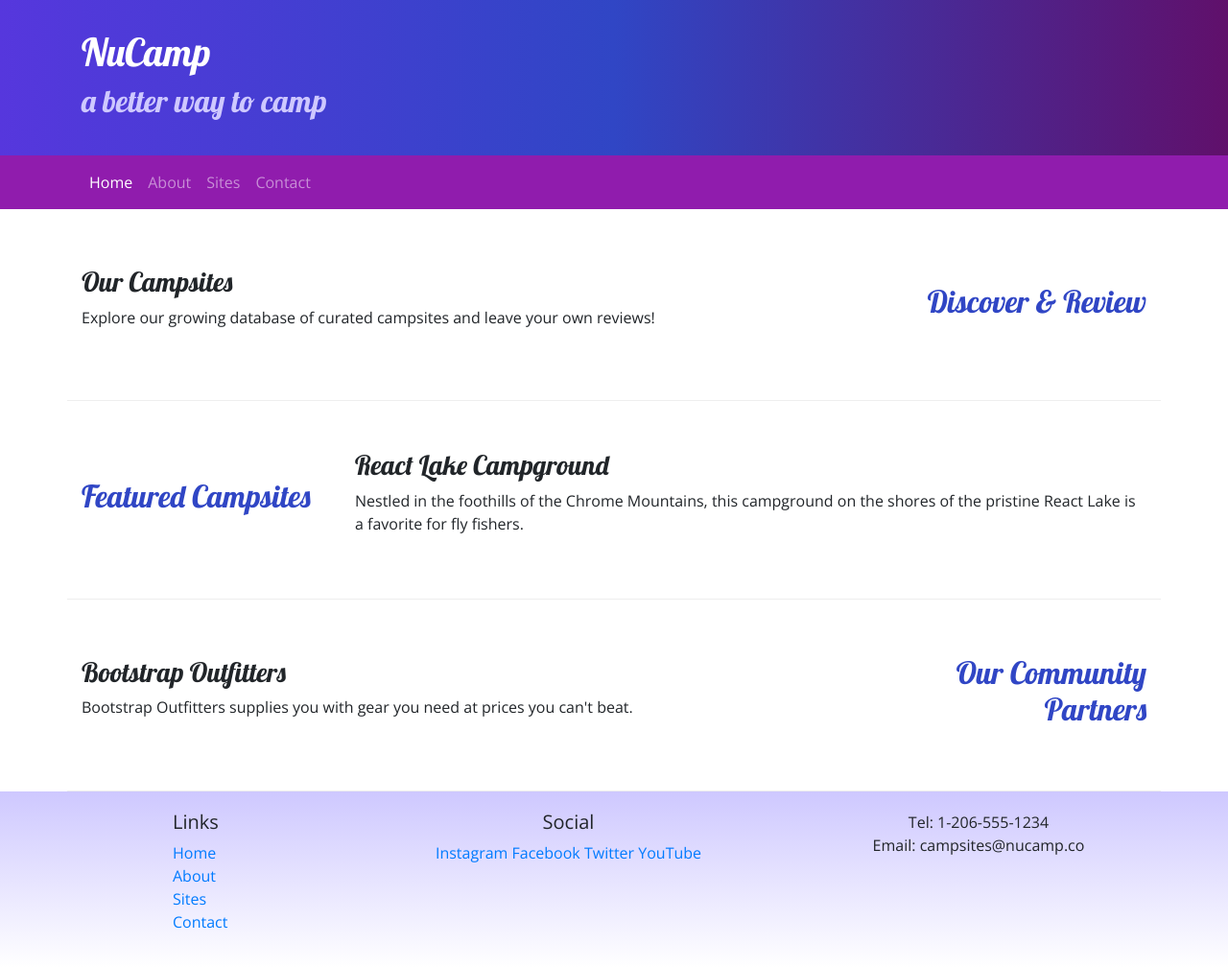
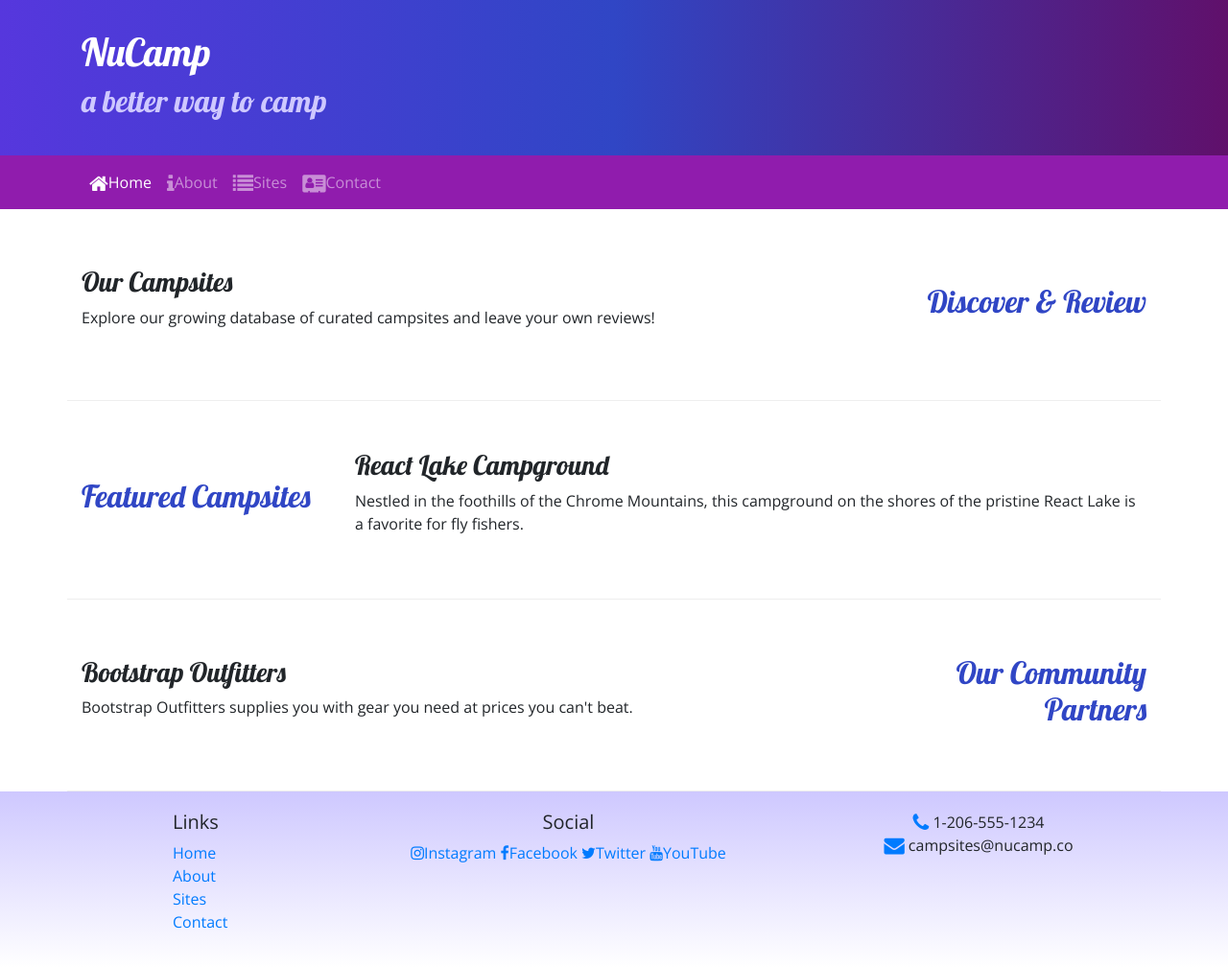
Before and after one commit to pikachap/nucampsite, a website: page index.html in a window 1280 px wide. Shown: the whole page at 96% size. Drawn offline with nearby package versions, Linux system fonts and the light colour scheme.

Commit message:
Icon Fonts

```diff
--- a/index.html
+++ b/index.html
@@ -10,6 +10,7 @@
     <link rel="stylesheet" href="node_modules/bootstrap/dist/css/bootstrap.min.css" />
 
     <!-- Additional CSS must be placed after Bootstrap CSS -->
+    <link rel="stylesheet" href="node_modules/font-awesome/css/font-awesome.min.css" />
     <link rel="stylesheet" href="https://fonts.googleapis.com/css?family=Lobster|Open+Sans" />
     <link rel="stylesheet" href="css/styles.css" />
     <title>NuCamp: A Better Way To Camp</title>
@@ -35,10 +36,10 @@
             </button>
             <div class="collapse navbar-collapse" id="nucampNavbar">
                 <ul class="navbar-nav">
-                    <li class="nav-item active"><a class="nav-link" href="#">Home</a></li>
-                    <li class="nav-item"><a class="nav-link" href="aboutus.html">About</a></li>
-                    <li class="nav-item"><a class="nav-link" href="#">Sites</a></li>
-                    <li class="nav-item"><a class="nav-link" href="#">Contact</a></li>
+                    <li class="nav-item active"><a class="nav-link" href="#"> <i class="fa fa-home fa-lg"></i>Home</a></li>
+                    <li class="nav-item"><a class="nav-link" href="aboutus.html"><i class="fa fa-info fa-lg"></i>About</a></li>
+                    <li class="nav-item"><a class="nav-link" href="#"><i class="fa fa-list fa-lg"></i>Sites</a></li>
+                    <li class="nav-item"><a class="nav-link" href="#"><i class="fa fa-address-card fa-lg"></i>Contact</a></li>
                 </ul>
             </div>
         </div>
@@ -90,14 +91,14 @@
                 </div>
                 <div class="col-6 col-sm-5 text-center">
                     <h5>Social</h5>
-                    <a href="http://instagram.com/">Instagram</a>
-                    <a href="http://facebook.com/">Facebook</a>
-                    <a href="http://twitter.com/">Twitter</a>
-                    <a href="http://youtube.com/">YouTube</a>
+                    <a href="http://instagram.com/"><i class="fa fa-instagram"></i>Instagram</a>
+                    <a href="http://facebook.com/"><i class="fa fa-facebook"></i>Facebook</a>
+                    <a href="http://twitter.com/"><i class="fa fa-twitter"></i>Twitter</a>
+                    <a href="http://youtube.com/"><i class="fa fa-youtube"></i>YouTube</a>
                 </div>
                 <div class="col-sm-4 text-center">
-                    Tel: 1-206-555-1234<br />
-                    Email: campsites@nucamp.co
+                    <i class="fa fa-phone fa-lg text-primary"></i> 1-206-555-1234<br />
+                    <i class="fa fa-envelope fa-lg text-primary"></i> campsites@nucamp.co
                 </div>
             </div>
         </div>
--- a/package.json
+++ b/package.json
@@ -15,6 +15,7 @@
   },
   "dependencies": {
     "bootstrap": "^4.5.0",
+    "font-awesome": "^4.7.0",
     "jquery": "^3.5.1",
     "popper.js": "^1.16.1"
   }
```
Also changed, not shown: aboutus.html (+11 -10 lines), 1 other file.
